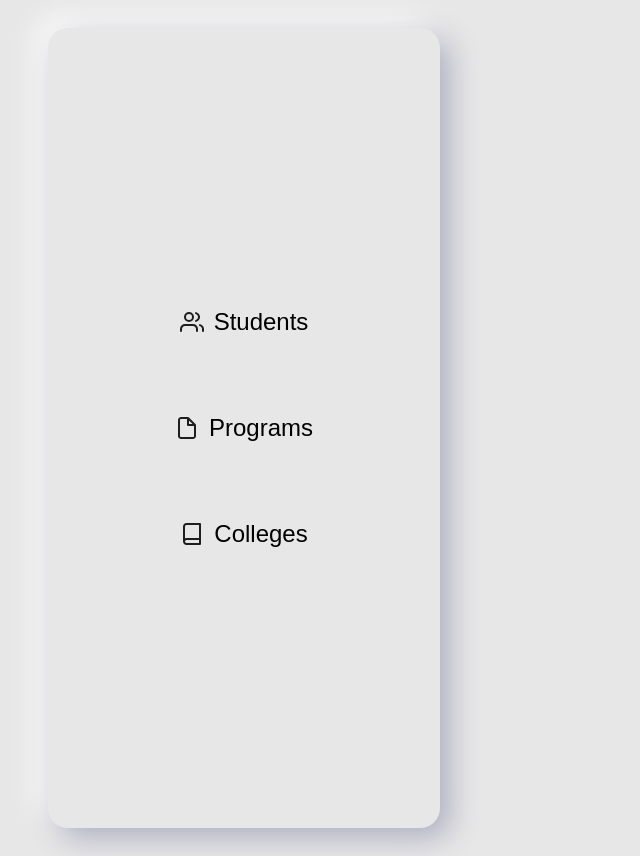
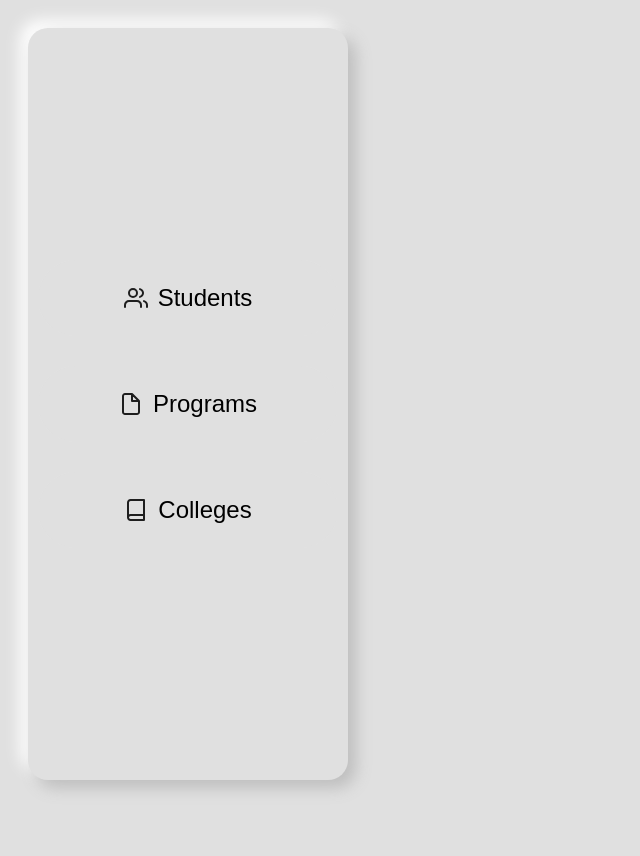
Before and after one commit to BolandoKen/WEB-SSIS, a Flask app: page / in a window 1280 px wide. Shown: the whole page, without its empty margins (0-640 px from the left). After the commit the page ends 791 px from the top, so only its background shows below. Run offline with Flask 3, Linux system fonts and the light colour scheme.

Commit message:
refactor(css):  fixed scroll ui issue and adjusted css to for more responsive layout and added icon button css

```diff
--- a/static/css/base.css
+++ b/static/css/base.css
@@ -1,7 +1,7 @@
 :root{
     /* Colors */
     --color-primary: #4B4EFD;
-    --color-neutral: #E7E7E7;
+    --color-neutral: #e0e0e0;
     --color-neutral-grey: #9CA2AE;
     --color-destructive: #F04444;
 
@@ -13,8 +13,8 @@
 
     /* Shadows */
     --protruding:
-    10px 10px 30px #AEAEC0,
-    -10px -10px 30px #FFFFFF;
+    8px 8px 16px #bebebe,
+    -8px -8px 16px #FFFF;
 
     --sunken:
    inset 10px 10px 30px #AEAEC0,
--- a/static/css/components.css
+++ b/static/css/components.css
@@ -1,4 +1,9 @@
 @import url('base.css');
+@import url('https://fonts.googleapis.com/css2?family=Inter:wght@400;500;600;700&display=swap');
+
+body {
+  font-family: 'Inter', sans-serif;
+}
 
 .btn-component {
   display: flex;
@@ -8,10 +13,10 @@
   padding: 10px 60px;
   gap: 10px;
 
-  width: 252px;
+  width: 180px;
   height: 56px;
 
-  background: #E7E7E7;
+  background: var(--color-neutral);
   border-radius: 50px;
 
   text-decoration: none;
@@ -51,7 +53,8 @@
     padding: 0px 10px;
     gap: 30px;
 
-    height: 100vh;
+    min-width: 280;
+    height: auto;
 
     background: var(--color-neutral);
     box-shadow: var(--protruding);
@@ -59,8 +62,7 @@
 
     /* Inside auto layout */
     flex: none;
-    order: 0;
-    flex-grow: 0;
+    align-self: stretch;
 }
 
 .icon-button{
--- a/static/css/style.css
+++ b/static/css/style.css
@@ -1,17 +1,19 @@
-
 @import url('base.css');
 @import url('components.css');
 @import url('layout.css');
 
 body {
+    padding: 20px;
+    background: #e0e0e0;
+}
+main {
+  display: flex;
+  flex-direction: row;   /* row is default, can be removed */
+  align-items: stretch; /* pushes items to bottom */
+  justify-content: flex-start; /* horizontally center all items */
 
-/* Auto layout */
-display: flex;
-flex-direction: row;
-align-items: flex-end;
-padding: 20px;
-gap: 20px;
+  gap: 20px;
 
-background: var(--color-neutral);
-
-}
+  flex: 1;
+  height: 94vh;
+ }
```
Also changed, not shown: other parts of static/css/components.css (+81 -6 lines).
